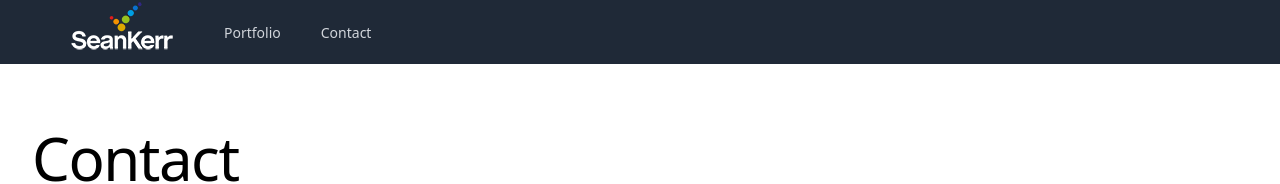
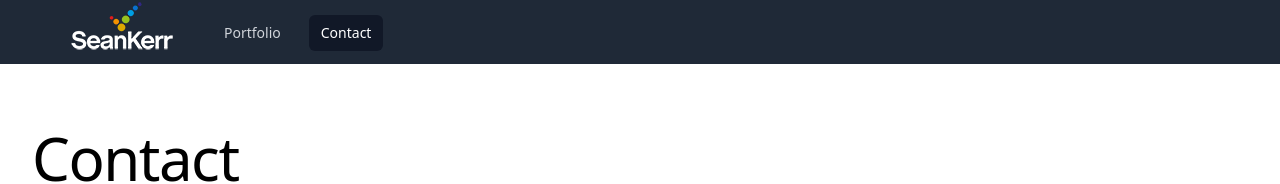
Before and after one commit to seanrkerr/personal-website, a Next.js app: page /contact in a window 1280 px wide. Shown: the top 184 px of the page. Built offline with nearby package versions, Linux system fonts and the light colour scheme.

Commit message:
add hightlight for navigation

```diff
--- a/components/Header.tsx
+++ b/components/Header.tsx
@@ -2,6 +2,7 @@
 import { Fragment } from "react";
 import Image from "next/image";
 import Link from "next/link";
+import { useRouter } from "next/router";
 import { Disclosure, Menu, Transition } from "@headlessui/react";
 import { BellIcon, MenuIcon, XIcon } from "@heroicons/react/outline";
 import { NotEmpty } from "../common/NotEmpty";
@@ -11,15 +12,13 @@ const navigation = [
   { name: "Contact", href: "/contact", current: false },
 ];
 
-function classNames<T>(...classes: Array<T>): T {
-  return classes.filter(NotEmpty).join(" ") as unknown as T;
-}
-
 type HeaderProps = {
   name: string;
 };
 
 const Header: React.FC<HeaderProps> = function ({ name }) {
+  const router = useRouter();
+  console.log(router);
   return (
     <Disclosure as="nav" className="bg-gray-800 px-6">
       {({ open }) => (
@@ -61,12 +60,11 @@ const Header: React.FC<HeaderProps> = function ({ name }) {
                       <a
                         key={item.name}
                         href={item.href}
-                        className={classNames(
-                          item.current
-                            ? "bg-gray-900 text-white"
-                            : "text-gray-300 hover:bg-gray-700 hover:text-white",
-                          "px-3 py-2 rounded-md text-sm font-medium mt-6"
-                        )}
+                        className={
+                          router.pathname == item.href
+                            ? "px-3 py-2 rounded-md text-sm font-medium mt-6 bg-gray-900 text-white"
+                            : "text-gray-300 hover:bg-gray-700 hover:text-white px-3 py-2 rounded-md text-sm font-medium mt-6"
+                        }
                         aria-current={item.current ? "page" : undefined}
                       >
                         {item.name}
@@ -84,12 +82,11 @@ const Header: React.FC<HeaderProps> = function ({ name }) {
                 <a
                   key={item.name}
                   href={item.href}
-                  className={classNames(
-                    item.current
-                      ? "bg-gray-900 text-white"
-                      : "text-gray-300 hover:bg-gray-700 hover:text-white",
-                    "block px-3 py-2 rounded-md text-base font-medium"
-                  )}
+                  className={
+                    router.pathname == item.href
+                      ? "block px-3 py-2 rounded-md text-sm font-medium mt-6 bg-gray-900 text-white"
+                      : "block text-gray-300 hover:bg-gray-700 hover:text-white px-3 py-2 rounded-md text-sm font-medium mt-6"
+                  }
                   aria-current={item.current ? "page" : undefined}
                 >
                   {item.name}
```
